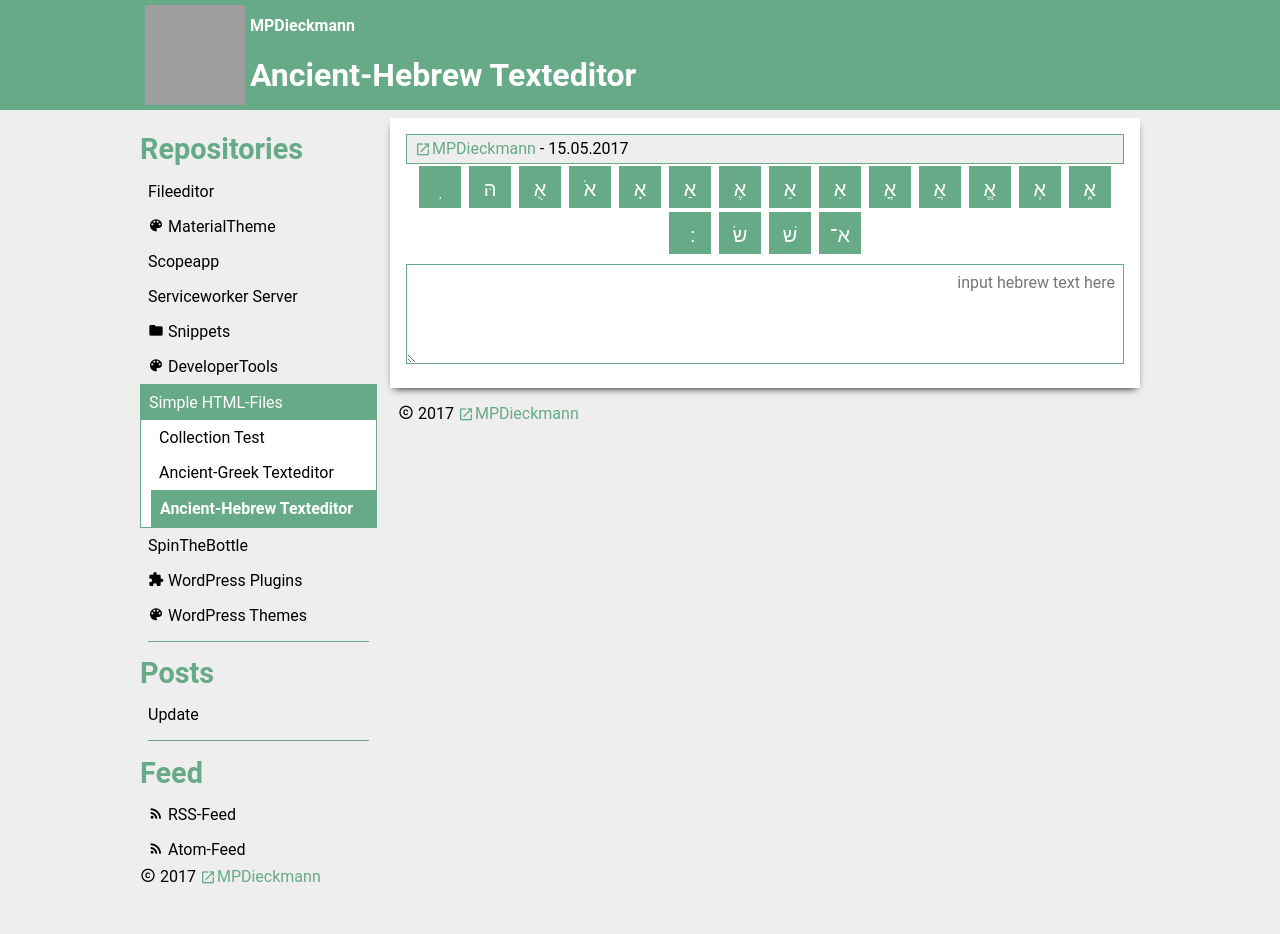
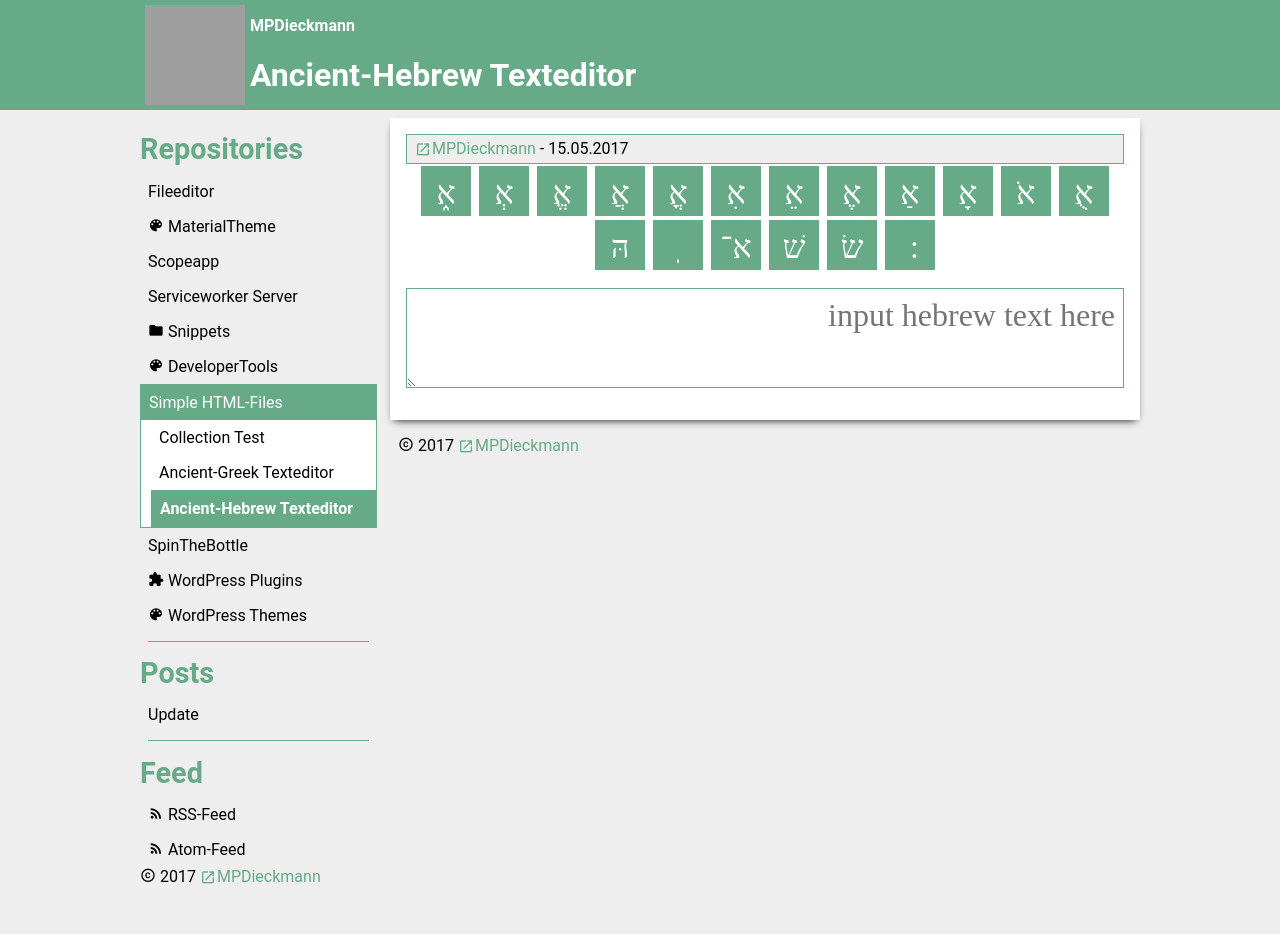
Before and after one commit to MPDieckmann/mpdieckmann.github.io, a Jekyll site: the page built from _repositories/simple/hebrew-input.html, in a window 1280 px wide. Built offline with Jekyll 4.4.1, drawn with Linux system fonts in a browser that asks for light colours; some web fonts are replaced; grey boxes are pictures that could not be loaded.

Commit message:
Update hebrew-input.html

```diff
--- a/_repositories/simple/hebrew-input.html
+++ b/_repositories/simple/hebrew-input.html
@@ -45,7 +45,6 @@ themecolor: "#6a8"
     display: block;
     clear: both;
     text-align: center;
-    direction: rtl;
   }
   #toolbar::after {
     content: "";
@@ -56,21 +55,23 @@ themecolor: "#6a8"
     display: inline-block;
     width: 1em;
     height: 1em;
-    padding: 0.5em;
+    padding: 0.5rem;
     margin: 2px;
-    font-size: 1.25em;
     box-sizing: content-box;
+    direction: rtl;
+    font: 2em "Times New Roman";
   }
   textarea {
     font: inherit;
     display: block;
-    padding: 0.5em;
+    padding: 0.5rem;
     width: 100%;
     height: 100%;
     min-height: 100px;
     max-height: 400px;
     box-sizing: border-box;
     direction: rtl;
+    font: 2em "Times New Roman";
   }
 </style>
 <div id="toolbar">
```
